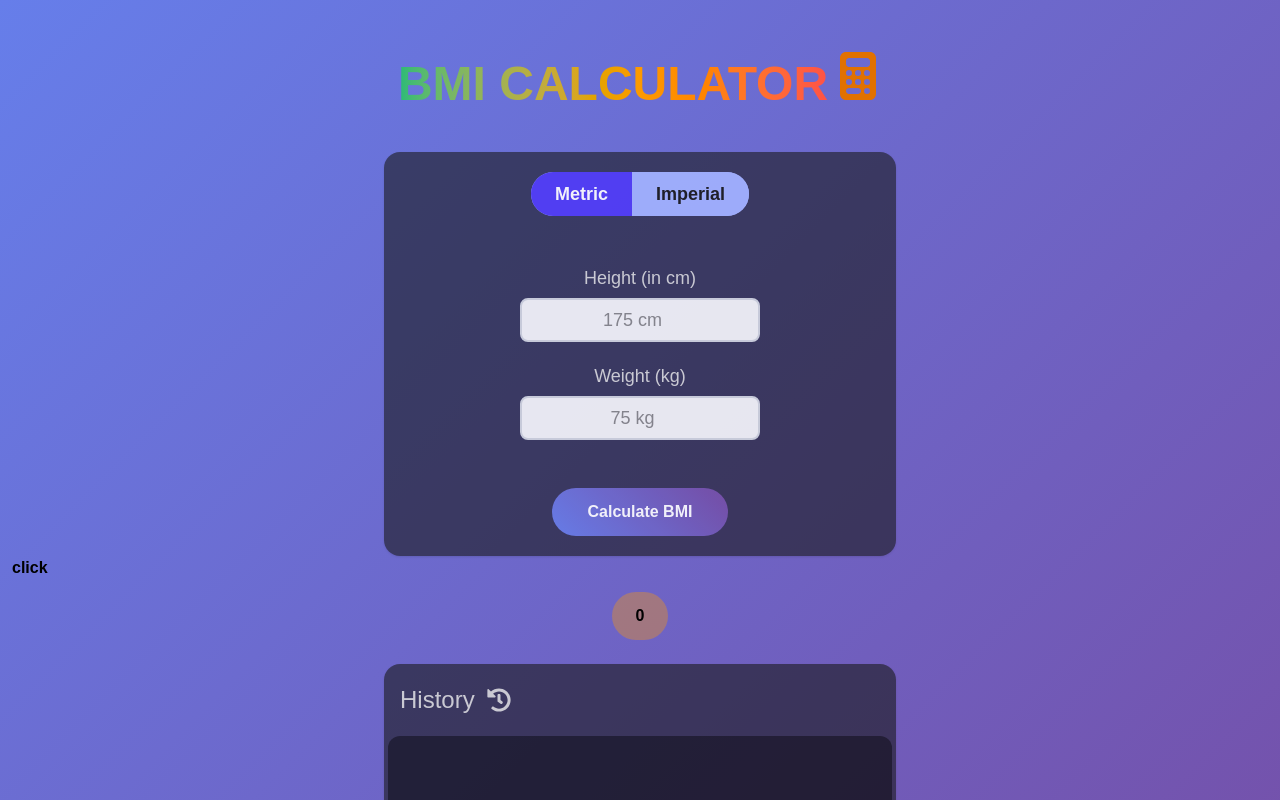
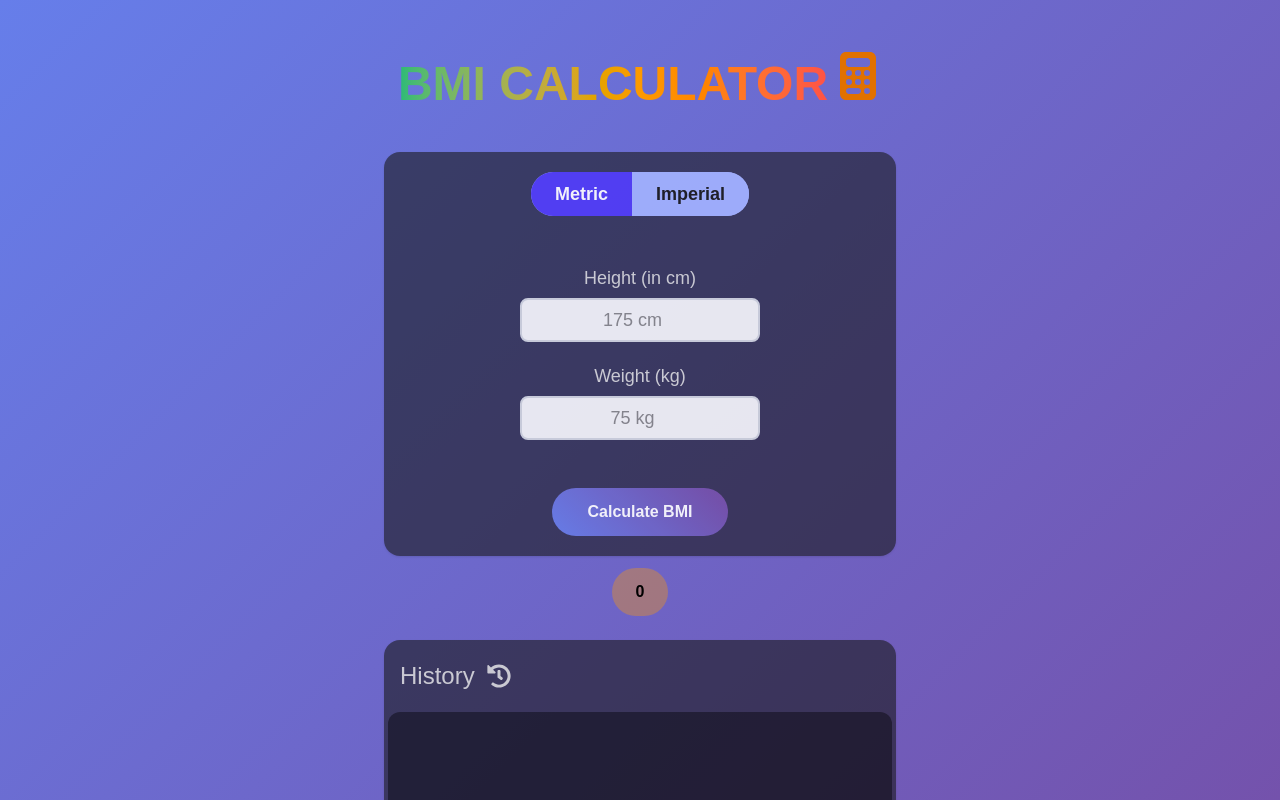
Before and after one commit to godseye1310/bmi-calc, a React (Vite) app: page / in a window 1280 px wide. Shown: the top 800 px of the page. Built offline with nearby package versions, Linux system fonts and the light colour scheme.

Commit message:
Making it all work togethher.

```diff
--- a/src/App.jsx
+++ b/src/App.jsx
@@ -19,6 +19,7 @@ function App() {
 		 * open modal
 		 * display result in the modal
 		 */
+		showOverlay();
 
 		const newBmi = {
 			bmi: val,
@@ -63,8 +64,11 @@ function App() {
 						// Modal Component
 						// Result Component
 					*/}
-					{overlayIsShown && <Result onClose={hideOverlay} />}
-					<button onClick={showOverlay}>click</button>
+					{overlayIsShown && (
+						<Result bmi={bmi} onClose={hideOverlay} />
+					)}
+					{/* <button onClick={showOverlay}>click</button> */}
+
 					<p className="text-center bg-amber-500/35 rounded-3xl w-fit mx-auto px-6 py-3 mt-3 font-bold">
 						{bmi}
 					</p>
--- a/src/components/Result.jsx
+++ b/src/components/Result.jsx
@@ -1,25 +1,20 @@
 // import { useContext } from "react";
 import Modal from "./UI/Modal.jsx";
 import Category from "./Category.jsx";
-import WeightCat from "../Lib/utilfunctions.js";
+import WeightCat from "../utils/utilfunctions.js";
 
-let bmi = 36 ;
 const Result = (props) => {
+	let weightType = WeightCat(props.bmi);
 
-
-    let weightType = WeightCat(bmi);
-
-    return(
-        <Modal onClose={props.onClose}>
-            <div>
-                <h5>Your BMI is {bmi}</h5>
-                <Category type={weightType}/>
-            </div>
-            <button onClick={props.onClose}>
-                Close
-            </button>
-        </Modal>
-    )
+	return (
+		<Modal onClose={props.onClose}>
+			<div>
+				<h5>Your BMI is {props.bmi}</h5>
+				<Category type={weightType} />
+			</div>
+			<button onClick={props.onClose}>Close</button>
+		</Modal>
+	);
 };
 
 export default Result;
```
Also changed, not shown: src/utils/utilfunctions.js (renamed from src/Lib/utilfunctions.js).
